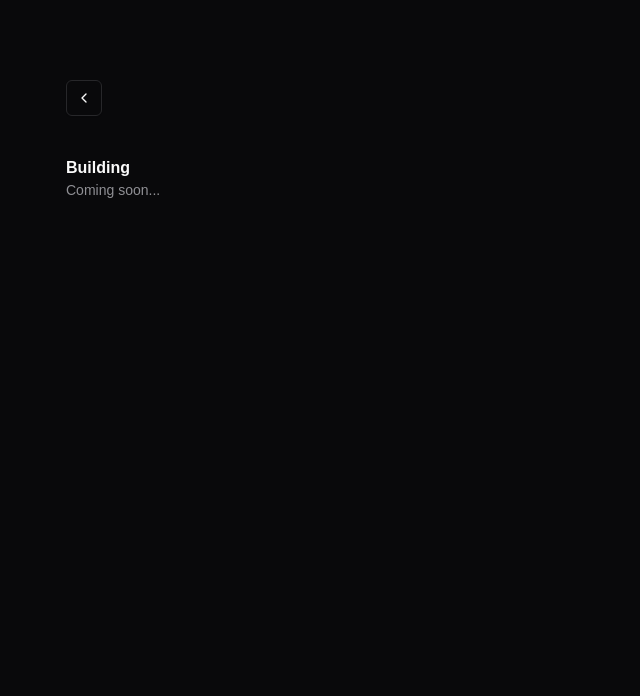
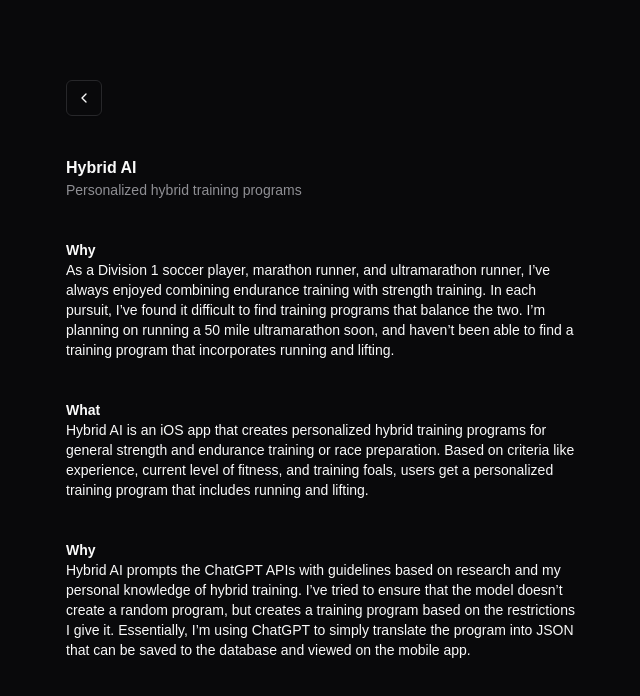
Before and after one commit to michaelrbautista/portfolio, a Next.js app: page /building in a window 1280 px wide. Shown: the top 696 px of the page, without its empty margins (318-958 px from the left). Built offline with nearby package versions, Linux system fonts and the light colour scheme.

Commit message:
added hybrid ai content

```diff
--- a/src/app/building/page.tsx
+++ b/src/app/building/page.tsx
@@ -7,8 +7,42 @@
                 <BackButton />
                 <div className="flex flex-col gap-10">
                     <div className="flex flex-col">
-                        <p className="font-semibold text-base">Building</p>
-                        <p className="text-sm text-systemGray">Coming soon...</p>
+                        <p className="font-semibold text-base">Hybrid AI</p>
+                        <p className="text-sm text-systemGray">Personalized hybrid training programs</p>
+                    </div>
+                    <div className="flex flex-col gap-10">
+                        <div className="flex flex-col">
+                            <h1 className="text-sm font-semibold">Why</h1>
+                            <div className="flex flex-col gap-5">
+                                <p className="text-sm">
+                                    As a Division 1 soccer player, marathon runner, and ultramarathon runner, I’ve always enjoyed combining
+                                    endurance training with strength training. In each pursuit, I’ve found it difficult to find training
+                                    programs that balance the two. I’m planning on running a 50 mile ultramarathon soon, and haven’t been
+                                    able to find a training program that incorporates running and lifting.
+                                </p>
+                            </div>
+                        </div>
+                        <div className="flex flex-col">
+                            <h1 className="text-sm font-semibold">What</h1>
+                            <div className="flex flex-col gap-5">
+                                <p className="text-sm">
+                                    Hybrid AI is an iOS app that creates personalized hybrid training programs for general strength and
+                                    endurance training or race preparation. Based on criteria like experience, current level of fitness,
+                                    and training foals, users get a personalized training program that includes running and lifting.
+                                </p>
+                            </div>
+                        </div>
+                        <div className="flex flex-col">
+                            <h1 className="text-sm font-semibold">Why</h1>
+                            <div className="flex flex-col gap-5">
+                                <p className="text-sm">
+                                    Hybrid AI prompts the ChatGPT APIs with guidelines based on research and my personal knowledge of
+                                    hybrid training. I’ve tried to ensure that the model doesn’t create a random program, but creates a
+                                    training program based on the restrictions I give it. Essentially, I’m using ChatGPT to simply translate
+                                    the program into JSON that can be saved to the database and viewed on the mobile app.
+                                </p>
+                            </div>
+                        </div>
                     </div>
                 </div>
             </div>
--- a/src/app/equinix/page.tsx
+++ b/src/app/equinix/page.tsx
@@ -12,7 +12,7 @@
                         <p className="text-sm text-systemGray">Senior Associate Product Manager</p>
                     </div>
                     <div className="flex flex-col gap-10">
-                        <div className="flex flex-col gap-1">
+                        <div className="flex flex-col">
                             <h1 className="text-sm font-semibold">Quick Connect</h1>
                             <div className="flex flex-col gap-5">
                                 <p className="text-sm">
@@ -23,7 +23,7 @@
                                 </p>
                             </div>
                         </div>
-                        <div className="flex flex-col gap-1">
+                        <div className="flex flex-col">
                             <h1 className="text-sm font-semibold">Amplitude</h1>
                             <div className="flex flex-col gap-5">
                                 <p className="">
@@ -42,7 +42,7 @@
                             body="At Equinix, I acted as our team’s contact for API support. I assisted multiple teams in creating custom applications with the Fabric APIs. The process for creating these custom applications was similar for each customer. I would start with understanding the problem that they were trying to solve, then created a user journey for the solution. Once the user journey was created, I then mapped out which APIs would be used for each step. Once the APIs were added to the user journey, I either worked with our own UX team to create wireframes or handed the user journey to the customer’s UX team."
                             key="APIs"
                         />
-                        <div className="flex flex-col gap-1">
+                        <div className="flex flex-col">
                             <h1 className="text-sm font-semibold">Pricing Tool</h1>
                             <div className="flex flex-col gap-5">
                                 <p className="text-sm">
--- a/src/app/items.ts
+++ b/src/app/items.ts
@@ -1,7 +1,7 @@
 export const items = [
     {
         date: "Present",
-        title: "Building",
+        title: "Building Hybrid AI",
         navigateUrl: "/building"
     },
     {
--- a/src/app/marathon/page.tsx
+++ b/src/app/marathon/page.tsx
@@ -23,7 +23,7 @@
                             />
                         </div>
                     </div>
-                    <div className="flex flex-col gap-1">
+                    <div className="flex flex-col">
                         <h1 className="text-sm font-semibold">Training</h1>
                         <div className="flex flex-col gap-5">
                             <p className="text-sm">
@@ -61,7 +61,7 @@
                             </p>
                         </div>
                     </div>
-                    <div className="flex flex-col gap-1">
+                    <div className="flex flex-col">
                         <h1 className="text-sm font-semibold">Nutrition</h1>
                         <div className="flex flex-col gap-5">
                             <p className="text-sm">
@@ -127,7 +127,7 @@
                             </p>
                         </div>
                     </div>
-                    <div className="flex flex-col gap-1">
+                    <div className="flex flex-col">
                         <h1 className="text-sm font-semibold">Race</h1>
                         <div className="flex flex-col gap-5">
                             <p className="text-sm">
```
